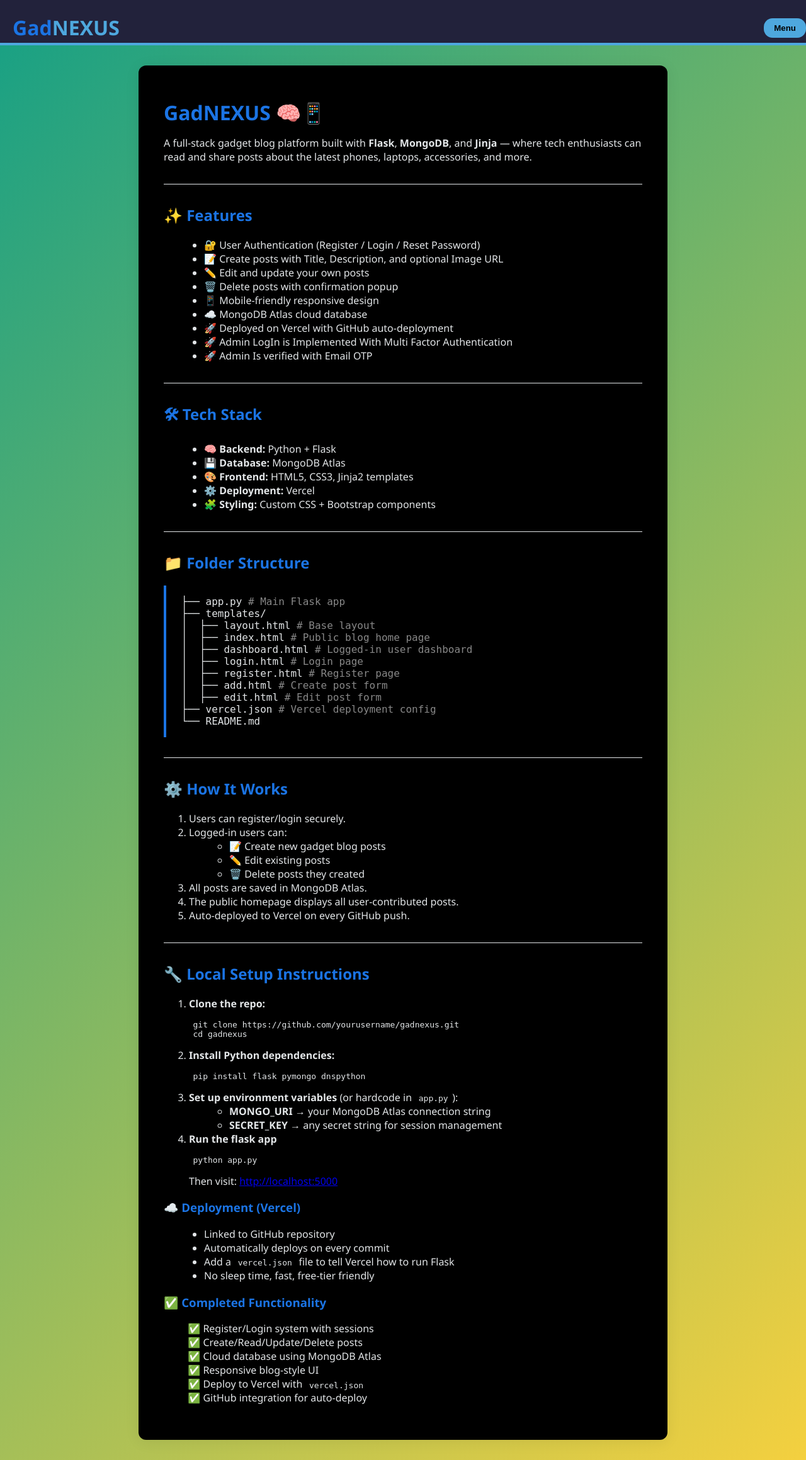
After one commit to AlvinGeorge-AG/GadNEXUS, a Flask app: page /about in a window 1280 px wide. The commit adds this page. Shown: the whole page at 63% size. Run offline with Flask 3, Linux system fonts and the light colour scheme.

Commit message:
feat: add about page and link to navigation menu

```diff
--- a/app.py
+++ b/app.py
@@ -218,6 +218,9 @@ def send_otp(receiver_email,otp):
         print("Error sending email:", e)
         return False
 
+@app.route("/about")
+def about():
+    return render_template("about.html")
 
 #for debugging
 if(__name__=="__main__"):
--- /dev/null
+++ b/templates/about.html
@@ -0,0 +1,272 @@
+<!DOCTYPE html>
+<html lang="en">
+<head>
+  <meta charset="UTF-8">
+  <title>GadNEXUS 🧠📱</title>
+  <meta name="viewport" content="width=device-width, initial-scale=1.0">
+  <style>
+    body { font-family: 'Segoe UI', Arial, sans-serif; background: linear-gradient(135deg, #16a085, #f4d03f); margin: 0; padding: 0; color: #ffffff; }
+    main { max-width: 760px; margin: 2rem auto; background: #000000; padding: 2rem 2.5rem 2.5rem 2.5rem; border-radius: 12px; box-shadow: 0 3px 24px rgba(0,0,0,0.07);}
+    h1, h2, h3 { color: #1b74e4; }
+    h1 { margin-bottom: 0.25em; }
+    pre, code { background: #000000; border-radius: 6px; padding: 0.15em 0.5em; }
+    ul { margin-left: 1.5em; }
+    .folder-structure { background: #000000; border-left: 4px solid #1b74e4; padding: 1em 1.5em; margin-bottom: 1.25em; font-family: 'Fira Mono',monospace; }
+    hr { border: 0; height: 1px; background: #e3e6e8; margin: 2em 0;}
+    .checklist { list-style: '✅ '; margin-left: 1.4em;}
+
+
+    :root {
+      --primary: #22223b;
+      --accent: #4ea8de;
+      --background: #f8f9fa;
+      --card-bg: #fff;
+      --border: #e0e0e0;
+      --radius: 14px;
+      --shadow: 0 4px 16px rgba(34,34,59,0.06);
+    }
+
+
+    header {
+      background: var(--primary);
+      color: #fff;
+      border-bottom: 4px solid var(--accent);
+      padding: 1.5rem 2rem;
+      display: flex;
+      flex-direction: column;
+      align-items: center;
+      position: relative;
+      height: 20px;
+    }
+    header h1{
+      position: absolute;
+      top: 1px;
+      left: 20px;
+    }
+
+
+
+    .header-title {
+      font-size: 2rem;
+      letter-spacing: 2px;
+      margin: 0;
+
+    }
+
+    .logout{
+      background-color: red;
+      border: none;
+      color: rgb(0, 0, 0);
+      padding: 0.4rem 1rem;
+      margin-left: 0.5rem;
+      border-radius: 5px;
+      cursor: pointer;
+      font-weight: 600;
+      transition: background 0.2s;
+    }
+
+
+
+
+
+
+
+    .dropdown {
+      position: absolute;
+      display: inline-block;
+      right: 0;
+      top: 29px;
+    }
+
+    .dropdown-toggle {
+      background-color: var(--accent);
+      border: none;
+      color: black;
+      padding: 0.5rem 1rem;
+      border-radius: var(--radius);
+      cursor: pointer;
+      font-weight: 600;
+      right: 0;
+    }
+
+    .dropdown-menu {
+      display: none;
+      position: relative;
+      background-color: #1e1e1e;
+      border-radius: var(--radius);
+      min-width: 160px;
+      right: 0;
+      margin-right: -10px;
+      box-shadow: 0 4px 8px rgba(0,0,0,0.3);
+      z-index: 1;
+    }
+
+    .dropdown-menu a {
+      color: white;
+      padding: 10px 16px;
+      display: block;
+      text-decoration: none;
+      border-bottom: 1px solid #444;
+    }
+
+    .dropdown-menu a:hover {
+      background-color: var(--accent);
+      color: black;
+
+    }
+
+    .dropdown:hover .dropdown-menu {
+      display: block;
+      position: absolute;
+      display: inline-block;
+      right: 0;
+      top: 29px;
+    }
+
+     .container {
+      max-width: 900px;
+      margin: 2rem auto;
+      padding: 0 1rem;
+    }
+    @media (max-width: 600px) { main { padding: 1rem 0.5rem; } }
+  </style>
+</head>
+<body>
+  <header class="bg-dark text-white py-3 border-bottom border-info">
+    <div class="container">
+    <div class="row align-items-center">
+      <div class="col-md-4 text-center text-md-start mb-2 mb-md-0">
+        <h1 class="h3 fw-bold">Gad<span style="color: #4ea8de;">NEXUS</span></h1>
+      </div>
+      <div class="col-md-8 text-center text-md-end">
+        <div class="dropdown">
+          <button class="dropdown-toggle">Menu</button>
+          <div class="dropdown-menu">
+            {% if notboo %}
+              <a href="/login">LOGIN</a>
+            {% endif %}
+            <a href="/register">REGISTER</a>
+            <a href="/dashboard">MY POST'S</a>
+
+            {% if boo %}
+              <a href="/logout" class="logout">Logout</a>
+            {% endif %}
+            <a href="/admin">ADMIN</a>
+            <a href="/about">ABOUT</a>
+          </div>
+        </div>
+      </div>
+    </div>
+  </div>
+</header>
+<main style="color: #e3e6e8;">
+  <h1>GadNEXUS 🧠📱</h1>
+  <p>A full-stack gadget blog platform built with <b>Flask</b>, <b>MongoDB</b>, and <b>Jinja</b> — where tech enthusiasts can read and share posts about the latest phones, laptops, accessories, and more.</p>
+
+  <hr>
+
+  <h2>✨ Features</h2>
+  <ul>
+    <li>🔐 User Authentication (Register / Login / Reset Password)</li>
+    <li>📝 Create posts with Title, Description, and optional Image URL</li>
+    <li>✏️ Edit and update your own posts</li>
+    <li>🗑️ Delete posts with confirmation popup</li>
+    <li>📱 Mobile-friendly responsive design</li>
+    <li>☁️ MongoDB Atlas cloud database</li>
+    <li>🚀 Deployed on Vercel with GitHub auto-deployment</li>
+    <li>🚀 Admin LogIn is Implemented With Multi Factor Authentication</li>
+    <li>🚀 Admin Is verified with Email OTP</li>
+  </ul>
+
+  <hr>
+
+  <h2>🛠 Tech Stack</h2>
+  <ul>
+    <li>🧠 <strong>Backend:</strong> Python + Flask</li>
+    <li>💾 <strong>Database:</strong> MongoDB Atlas</li>
+    <li>🎨 <strong>Frontend:</strong> HTML5, CSS3, Jinja2 templates</li>
+    <li>⚙️ <strong>Deployment:</strong> Vercel</li>
+    <li>🧩 <strong>Styling:</strong> Custom CSS + Bootstrap components</li>
+  </ul>
+
+  <hr>
+
+  <h2>📁 Folder Structure</h2>
+  <div class="folder-structure">
+    ├── app.py <span style="color:#888;"># Main Flask app</span><br>
+    ├── templates/<br>
+    │&nbsp;&nbsp;├── layout.html <span style="color:#888;"># Base layout</span><br>
+    │&nbsp;&nbsp;├── index.html <span style="color:#888;"># Public blog home page</span><br>
+    │&nbsp;&nbsp;├── dashboard.html <span style="color:#888;"># Logged-in user dashboard</span><br>
+    │&nbsp;&nbsp;├── login.html <span style="color:#888;"># Login page</span><br>
+    │&nbsp;&nbsp;├── register.html <span style="color:#888;"># Register page</span><br>
+    │&nbsp;&nbsp;├── add.html <span style="color:#888;"># Create post form</span><br>
+    │&nbsp;&nbsp;├── edit.html <span style="color:#888;"># Edit post form</span><br>
+    ├── vercel.json <span style="color:#888;"># Vercel deployment config</span><br>
+    └── README.md
+  </div>
+
+  <hr>
+
+  <h2>⚙️ How It Works</h2>
+  <ol>
+    <li>Users can register/login securely.</li>
+    <li>Logged-in users can:
+      <ul>
+        <li>📝 Create new gadget blog posts</li>
+        <li>✏️ Edit existing posts</li>
+        <li>🗑️ Delete posts they created</li>
+      </ul>
+    </li>
+    <li>All posts are saved in MongoDB Atlas.</li>
+    <li>The public homepage displays all user-contributed posts.</li>
+    <li>Auto-deployed to Vercel on every GitHub push.</li>
+  </ol>
+
+  <hr>
+
+  <h2>🔧 Local Setup Instructions</h2>
+  <ol>
+    <li>
+      <b>Clone the repo:</b>
+      <pre>git clone https://github.com/yourusername/gadnexus.git
+cd gadnexus</pre>
+    </li>
+    <li>
+      <b>Install Python dependencies:</b>
+      <pre>pip install flask pymongo dnspython</pre>
+    </li>
+    <li>
+      <b>Set up environment variables</b> (or hardcode in <code>app.py</code>):
+      <ul>
+        <li><b>MONGO_URI</b> → your MongoDB Atlas connection string</li>
+        <li><b>SECRET_KEY</b> → any secret string for session management</li>
+      </ul>
+    </li>
+    <li>
+      <b>Run the flask app</b>
+      <pre>python app.py</pre>
+      Then visit: <a href="http://localhost:5000">http://localhost:5000</a>
+    </li>
+  </ol>
+
+  <h3>☁️ Deployment (Vercel)</h3>
+  <ul>
+    <li>Linked to GitHub repository</li>
+    <li>Automatically deploys on every commit</li>
+    <li>Add a <code>vercel.json</code> file to tell Vercel how to run Flask</li>
+    <li>No sleep time, fast, free-tier friendly</li>
+  </ul>
+
+  <h3>✅ Completed Functionality</h3>
+  <ul class="checklist">
+    <li>Register/Login system with sessions</li>
+    <li>Create/Read/Update/Delete posts</li>
+    <li>Cloud database using MongoDB Atlas</li>
+    <li>Responsive blog-style UI</li>
+    <li>Deploy to Vercel with <code>vercel.json</code></li>
+    <li>GitHub integration for auto-deploy</li>
+  </ul>
+</main>
+</body>
+</html>
--- a/templates/index.html
+++ b/templates/index.html
@@ -225,7 +225,7 @@
 
 {% block header %}
    <header class="bg-dark text-white py-3 border-bottom border-info">
-  <div class="container">
+    <div class="container">
     <div class="row align-items-center">
       <div class="col-md-4 text-center text-md-start mb-2 mb-md-0">
         <h1 class="h3 fw-bold">Gad<span style="color: #4ea8de;">NEXUS</span></h1>
@@ -245,6 +245,7 @@
               <a href="/logout" class="logout">Logout</a>
             {% endif %}
             <a href="/admin">ADMIN</a>
+            <a href="/about">ABOUT</a>
           </div>
         </div>
       </div>
```
